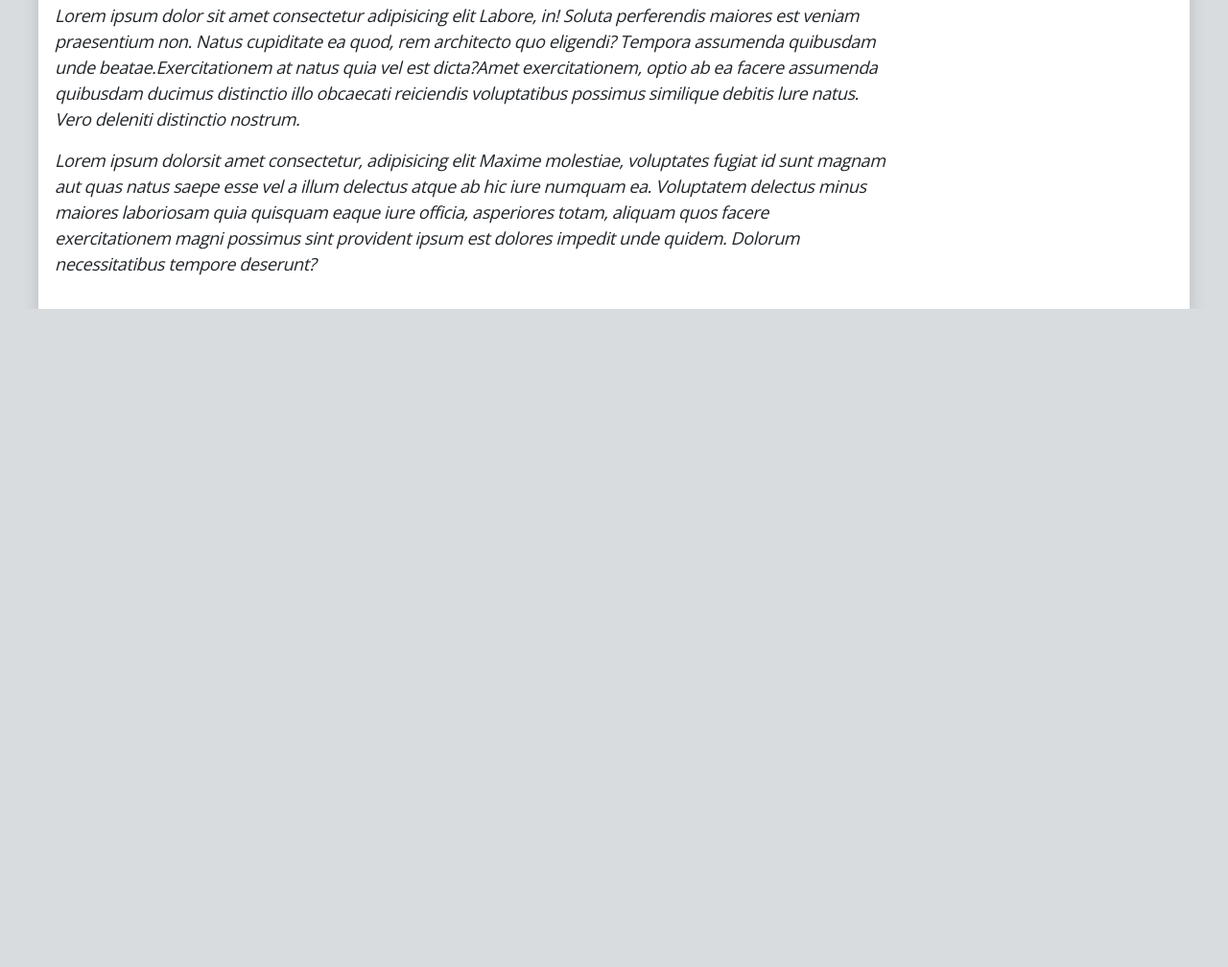
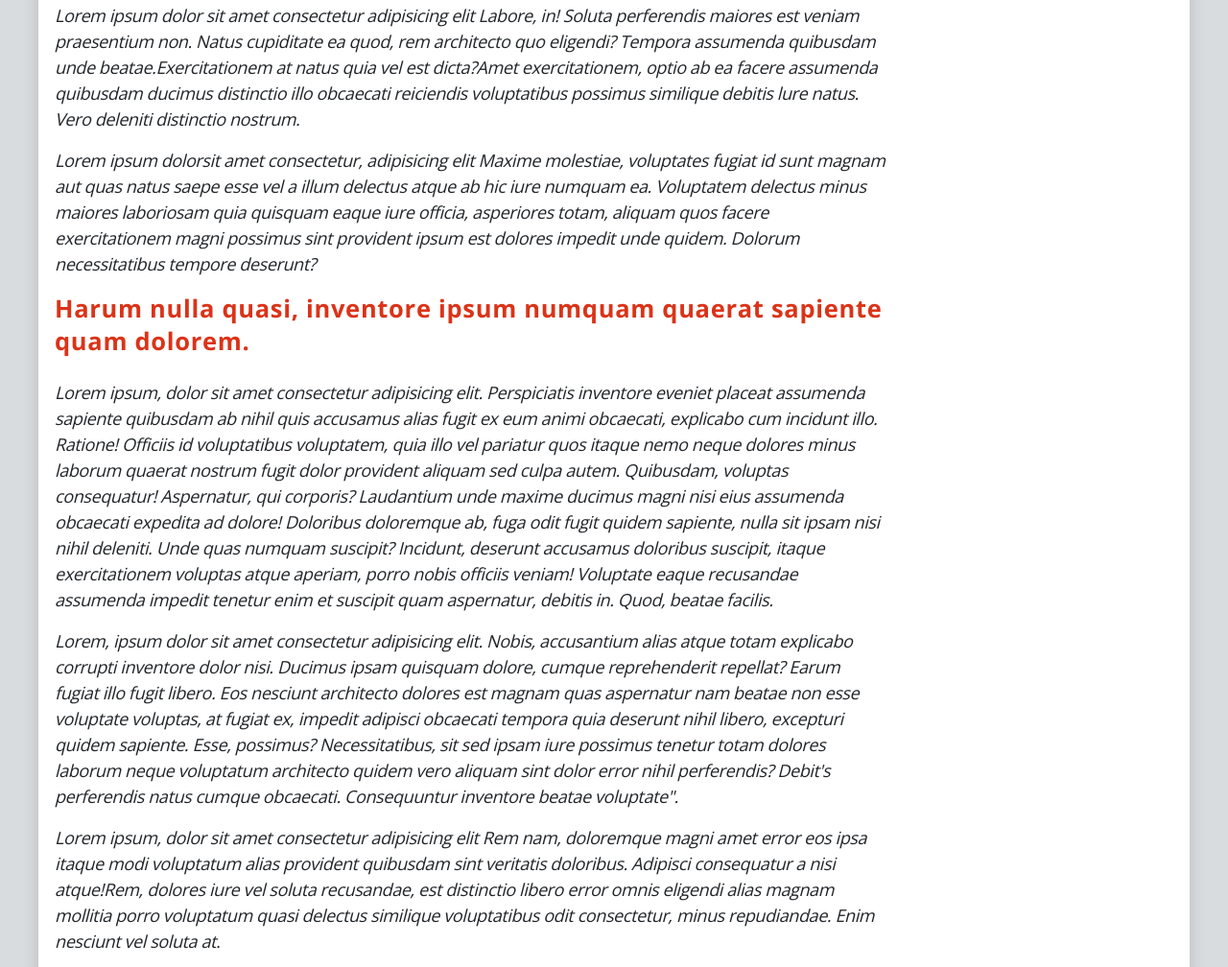
Before and after one commit to krzosdominik/jrfront_recruitment-task, a website: page index.html in a window 1280 px wide. Shown: the part 4236-5244 px from the top of the page at 96% size. Before the commit the page ends 4558 px from the top, so only its background shows below. Drawn offline with nearby package versions, Linux system fonts and the light colour scheme.

Commit message:
add article with picture

```diff
--- a/index.html
+++ b/index.html
@@ -286,6 +286,49 @@
                             provident ipsum est dolores impedit unde quidem. Dolorum necessitatibus tempore deserunt?
                         </p>
                     </article>
+                    <article class="section__article">
+                        <h2 class="article__header font-weight-bold mb-4">
+                            Harum nulla quasi, inventore ipsum numquam quaerat sapiente quam dolorem.
+                        </h2>
+                        <p class="article__paragraph font-italic">
+                            Lorem ipsum, dolor sit amet consectetur adipisicing elit. Perspiciatis inventore
+                            eveniet placeat assumenda sapiente quibusdam ab nihil quis accusamus alias fugit ex eum
+                            animi obcaecati, explicabo cum incidunt illo. Ratione! Officiis id voluptatibus
+                            voluptatem, quia illo vel pariatur quos itaque nemo neque dolores minus laborum quaerat
+                            nostrum fugit dolor provident aliquam sed culpa autem. Quibusdam, voluptas consequatur!
+                            Aspernatur, qui corporis? Laudantium unde maxime ducimus magni nisi eius assumenda
+                            obcaecati expedita ad dolore! Doloribus doloremque ab, fuga odit fugit quidem sapiente,
+                            nulla sit ipsam nisi nihil deleniti. Unde quas numquam suscipit? Incidunt, deserunt
+                            accusamus doloribus suscipit, itaque exercitationem voluptas atque aperiam, porro nobis
+                            officiis veniam! Voluptate eaque recusandae assumenda impedit tenetur enim et suscipit
+                            quam aspernatur, debitis in. Quod, beatae facilis.
+                        </p>
+                        <p class="article__paragraph font-italic">
+                            Lorem, ipsum dolor sit amet consectetur adipisicing elit. Nobis, accusantium alias
+                            atque totam explicabo corrupti inventore dolor nisi. Ducimus ipsam quisquam dolore,
+                            cumque reprehenderit repellat? Earum fugiat illo fugit libero. Eos nesciunt architecto
+                            dolores est magnam quas aspernatur nam beatae non esse voluptate voluptas, at fugiat ex,
+                            impedit adipisci obcaecati tempora quia deserunt nihil libero, excepturi quidem sapiente.
+                            Esse, possimus? Necessitatibus, sit sed ipsam iure possimus tenetur totam dolores
+                            laborum neque voluptatum architecto quidem vero aliquam sint dolor error nihil
+                            perferendis? Debit's perferendis natus cumque obcaecati. Consequuntur inventore beatae
+                            voluptate".
+                        </p>
+                        <p class="article__paragraph font-italic">
+                            Lorem ipsum, dolor sit amet consectetur adipisicing elit Rem nam, doloremque magni
+                            amet error eos ipsa itaque modi voluptatum alias provident quibusdam sint veritatis
+                            doloribus. Adipisci consequatur a nisi atque!Rem, dolores iure vel soluta recusandae,
+                            est distinctio libero error omnis eligendi alias magnam mollitia porro voluptatum quasi
+                            delectus similique voluptatibus odit consectetur, minus repudiandae. Enim nesciunt vel
+                            soluta at.
+                        </p>
+                        <figure class="article__image border text-center">
+                            <img class="w-100" src="./assets/dr_wife.jpg" alt="Dr wife" />
+                            <figcaption class="font-weight-bold p-1">
+                                Debitis perferendis natus cumque obcaecati.
+                            </figcaption>
+                        </figure>
+                    </article>
                 </section>
             </div>
             <div class="d-none d-lg-block col-lg-3">
```
